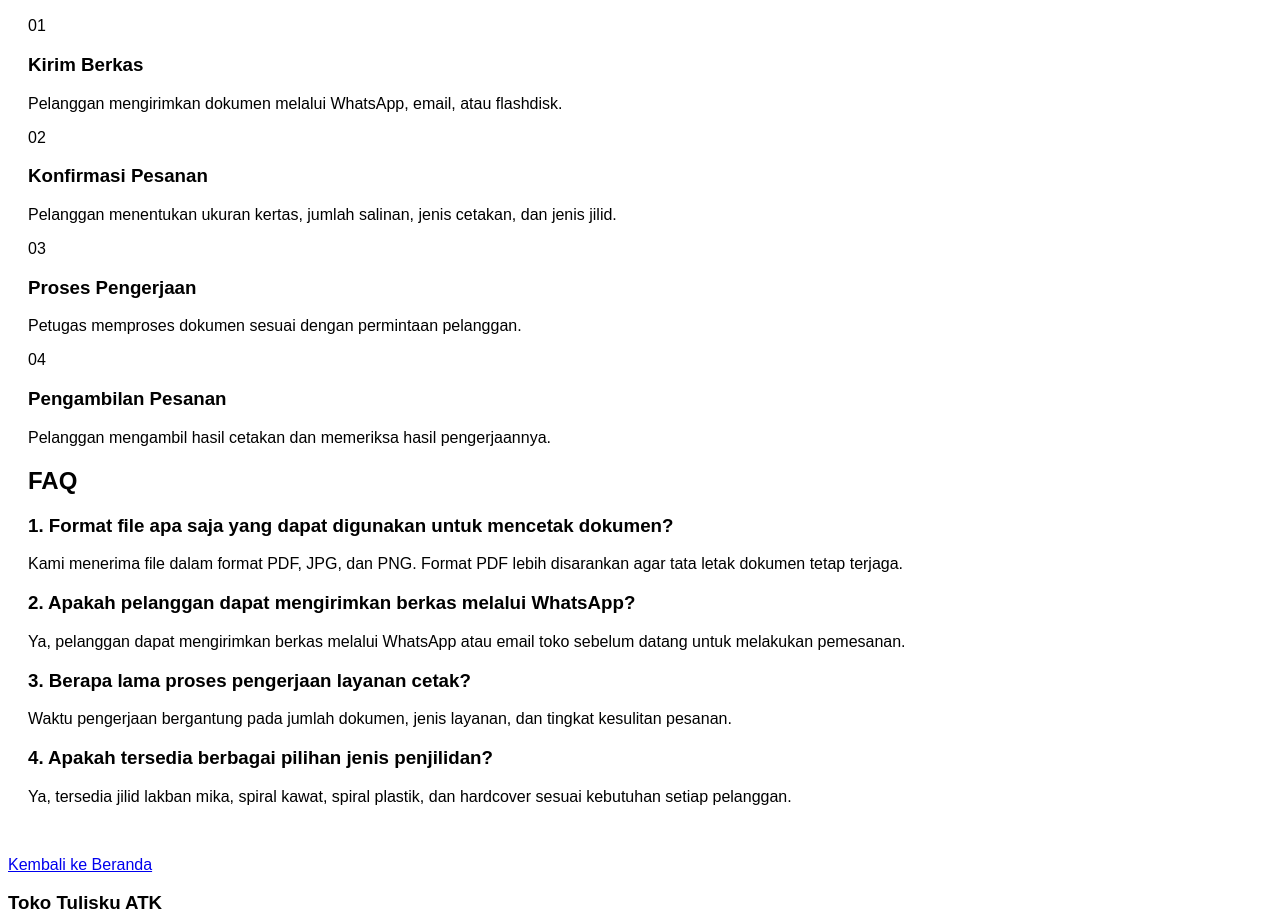
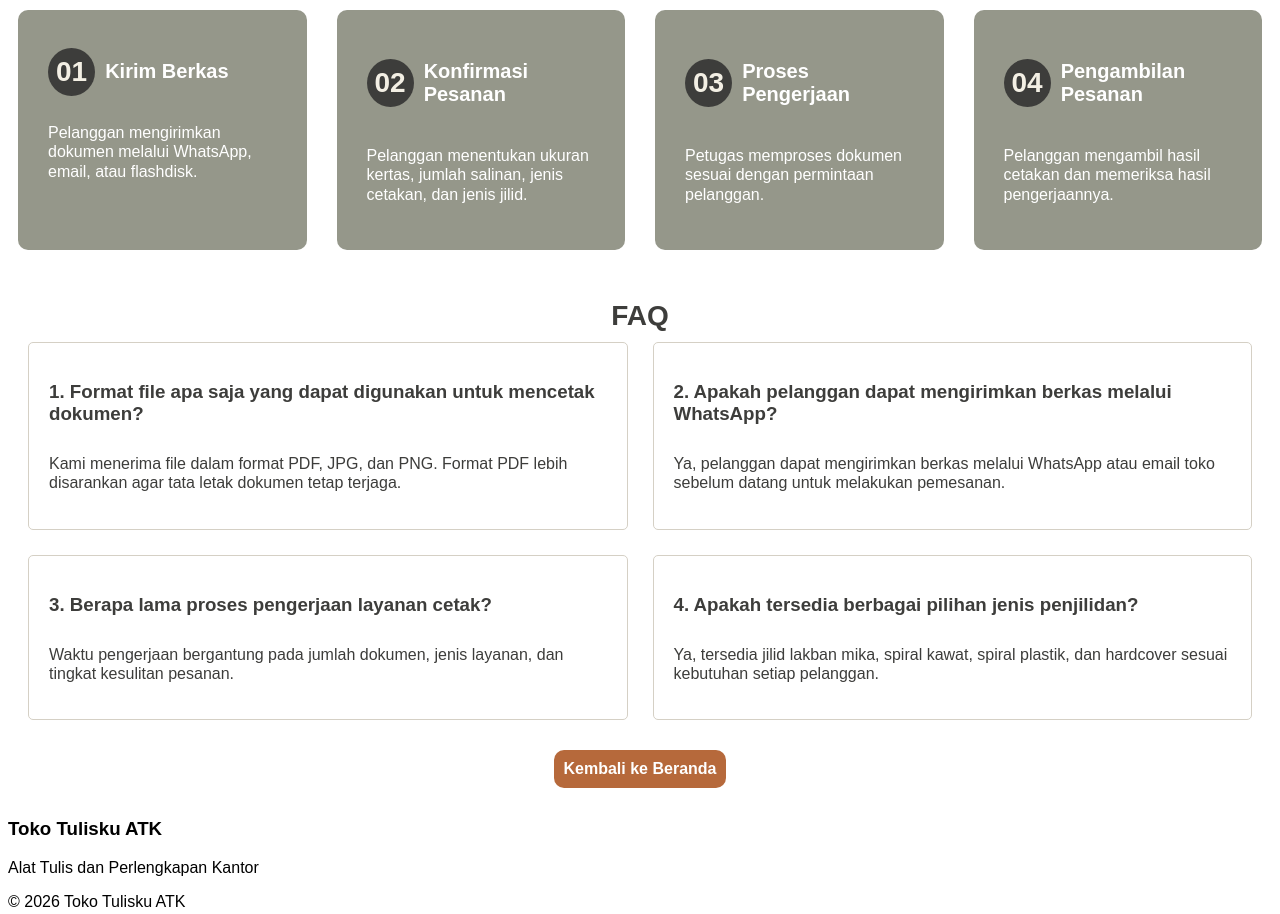
Before and after one commit to Noel1277/toko-tulisku-atk-kelompok7, a plain HTML site: page pages/print-services.html in a window 1280 px wide. Shown: the part 1886-2800 px from the top of the page. Drawn offline with Linux system fonts and the light colour scheme.

Commit message:
style: improve print services page layout

```diff
--- a/pages/print-services.html
+++ b/pages/print-services.html
@@ -16,7 +16,7 @@
         <nav class="header">
 
             <!-- Store Logo -->
-            <a href="index.html" class="logo">
+            <a href="../index.html" class="logo">
                 <img src="../assets/images/logo/logo.png" alt="Logo ATK Store">
             </a>
 
@@ -24,24 +24,24 @@
 
             <!-- Navigation Links -->
             <ul class="header-link">
-                <li><a href="index.html">Beranda</a></li>
-                <li><a href="pages/about.html">Tentang Kami</a></li>
-                <li><a href="pages/products.html">Produk</a></li>
-                <li><a href="pages/pricing.html">Harga</a></li>
-                <li><a href="pages/gallery.html">Galeri</a></li>
-                <li><a href="pages/contact.html">Kontak</a></li>
+                <li><a href="../index.html">Beranda</a></li>
+                <li><a href="about.html">Tentang Kami</a></li>
+                <li><a href="products.html">Produk</a></li>
+                <li><a href="pricing.html">Harga</a></li>
+                <li><a href="gallery.html">Galeri</a></li>
+                <li><a href="contact.html">Kontak</a></li>
             </ul>
 
         </nav>
 
 
         <!-- Main banner for printing services with a title and short description -->
-        <nav class="print-hero">
+        <section class="print-hero">
             <div class="hero-content">
                 <h2 class="section-title">Layanan Cetak & Jilid</h2>
                 <p class="section-desc">Pilih berbagai jenis layanan cetak dokumen, fotokopi, dan penjilidan berkualitas tinggi untuk kebutuhan sekolah maupun kantor.</p>
             </div>
-        </nav>
+        </section>
     </header>
     <!-- End of Header -->
 
@@ -98,7 +98,7 @@
                 <!-- Paper Size A5 -->
                 <div class="info-card">
                     <h3>Kertas A5</h3>
-                    <p>Setengah ukuran A4 (4.8 x 21 cm). Ukuran yang pas dan praktis untuk cetak buku catatan kecil, agenda, memo, atau selebaran/brosur mini.</p>
+                    <p>Setengah ukuran A4 (14.8 x 21 cm.). Ukuran yang pas dan praktis untuk cetak buku catatan kecil, agenda, memo, atau selebaran/brosur mini.</p>
                 </div>
 
                 <!-- Paper Size Art Paper -->
@@ -121,32 +121,40 @@
         </section>
 
         <!-- Section 4 with Service Workflow -->
-        <section>
+        <section class="workflow-section">
 
-            <h2>Alur Pengerjaan Layanan</h2>
+            <h2 class="service-title">Alur Pengerjaan Layanan</h2>
 
             <div class="workflow-container">
             <div class="workflow-card">
+                <div class="workflow-heading">
                     <span>01</span>
                     <h3>Kirim Berkas</h3>
+                </div>
                     <p>Pelanggan mengirimkan dokumen melalui WhatsApp, email, atau flashdisk.</p>
             </div>
 
             <div class="workflow-card">
+                <div class="workflow-heading">
                     <span>02</span>
                     <h3>Konfirmasi Pesanan</h3>
+                </div>
                 <p>Pelanggan menentukan ukuran kertas, jumlah salinan, jenis cetakan, dan jenis jilid.</p>
             </div>
 
             <div class="workflow-card">
+                <div class="workflow-heading">
                     <span>03</span>
                     <h3>Proses Pengerjaan</h3>
+                </div>
                 <p>Petugas memproses dokumen sesuai dengan permintaan pelanggan.</p>
             </div>
 
             <div class="workflow-card">
+                <div class="workflow-heading">
                     <span>04</span>
                     <h3>Pengambilan Pesanan</h3>
+                </div>
                 <p>Pelanggan mengambil hasil cetakan dan memeriksa hasil pengerjaannya.</p>
             </div>
             </div>
@@ -154,7 +162,7 @@
 
         <!-- Section 5 with Frequently Asked Questions -->
          <section>
-            <h2>FAQ</h2>
+            <h2 class="service-title">FAQ</h2>
 
             <div class="faq-container">
             <div class="faq-item">
@@ -183,7 +191,7 @@
     <!-- The end of main content -->
 
     <!-- Back to home button -->
-    <a href="../index.html">Kembali ke Beranda</a>
+    <a href="../index.html" class="back-to-home-button">Kembali ke Beranda</a>
 
 
     <!-- Footer Section About Store -->
--- a/styles/print-services.css
+++ b/styles/print-services.css
@@ -66,8 +66,8 @@ body{
 
 /* Sets Spacing and Layout of the Main Section. */
 .main-service {
-    margin: 50px auto;
-    padding: 0 20px;
+    margin: 0px;
+    padding: 0px;
 }
 
 /* Styles and Centers the Main Heading of Each Service Section. */
@@ -87,6 +87,7 @@ body{
 
 /* Custom color styling for title and subtitle on Section 2 */
 #special-service-title {
+    padding-top: 20px;
     color: white;
 }
 
@@ -147,9 +148,8 @@ body{
 /* Background and Layout styling */
 .info-section {
     margin-top: 50px;
-    background-color: #3d3d3b;
+    background-color: #95978a;
     padding: 0px 40px 40px 40px;
-    border: 2px solid #3d3d3b;
 }
 
 /* Arranges the Five Paper Size and Material info into one row */
@@ -198,7 +198,7 @@ body{
     background-color: #FFFFFF;
     padding: 5px 35px 35px 35px;
     border-radius: 12px;
-    border: 2px solid #D5D0C5;
+    border: 1px solid #D5D0C5;
     margin-bottom: 40px;
 }
 
@@ -222,6 +222,119 @@ body{
 .requirements-box li {
     margin-bottom: 8px;
 }
+
+/* Section 4 */
+.workflow-section {
+    margin: 0 0;
+    padding: 0px 0px;
+}
+
+/* Workflow Section Title */
+.workflow-section h2 {
+    text-align: center;
+    font-size: 28px;
+    color: #3d3d3b;
+    margin-bottom: 35px;
+}
+
+/* Workflow container styling */
+.workflow-container {
+    display: grid;
+    grid-template-columns: repeat(4, 1fr);
+    gap: 30px;
+    margin: 0px 10px;
+}
+
+/* each card styling for workflow */
+.workflow-card {
+    background-color: #95978a;
+    padding: 30px;
+    border-radius: 10px;
+    color: white;
+}
+
+/* hover effect for workflow card */
+.workflow-card:hover {
+    transform: translateY(-6px);
+    box-shadow: 0 8px 20px rgba(62, 62, 59, 0.15);
+}
+
+/* span and title alignment in each workflow card */
+.workflow-heading {
+    display: flex;
+    align-content: center;
+    align-items: center;
+    gap: 10px;
+}
+
+/* span numbers styling in each workflow card */
+.workflow-card span {
+    background-color: #3d3d3b;
+    border-radius: 50%;
+    color: #f3efe4;
+    font-size: 28px;
+    font-weight: bold;
+    padding: 8px 8px;
+}
+
+/* Workflow title styling */
+.workflow-card h3 {
+    font-size: 20px;
+    color: #FFFFFF;
+}
+
+/* Workflow description styling */
+.workflow-card p {
+    margin-top: 20px;
+    line-height: 1.2;
+}
+
+/* Section 5 */
+.faq-container {
+    display: grid;
+    grid-template-columns: repeat(2, 1fr);
+    gap: 25px;
+    margin: 0px 20px;
+    color: #3d3d3b;
+}
+
+/* each box styling */
+.faq-item {
+    background-color: white;
+    border: 1px solid #D5D0C5;
+    padding: 20px;
+    border-radius: 5px;
+}
+
+/* title in each box styling */
+.faq-item h3 {
+    padding-bottom: 10px;
+}
+
+.faq-item p {
+    line-height: 1.2;
+}
+
+/* Back-to-home button styling */
+.back-to-home-button {
+    text-align: center;
+    display: block;
+    width: fit-content;
+    margin: 30px auto;
+    background-color: #b6693b;
+    color: white;
+    padding: 10px;
+    border-radius: 10px;
+    text-decoration: none;
+    font-weight: bold;
+}
+
+/* Hover effect on back-to-home-button */
+.back-to-home-button:hover {
+    background-color: #914924;
+}
+
+
 
 /* back to top button */
 /* Creates a Fixed Button at the Bottom-Right Corner to return to the Top */
```
Lines whose indentation alone changed are shown as unchanged.
